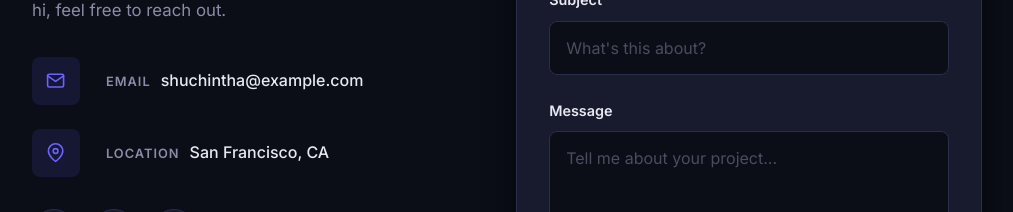
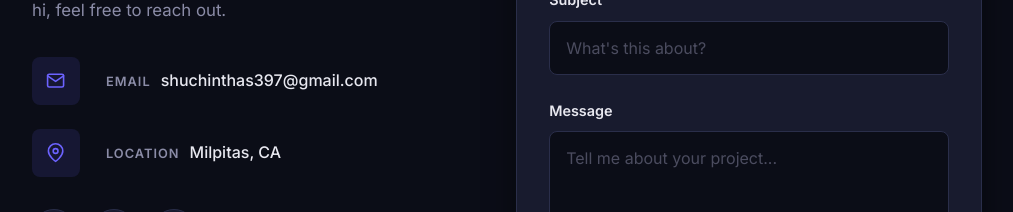
Before and after one commit to Shuchintha/portfolio, a React (Vite) app: page / in a window 1280 px wide. Shown: the part 5748-5960 px from the top of the page, without its empty margins (133-1146 px from the left). Built offline with nearby package versions, Linux system fonts and the light colour scheme.

Commit message:
incorrect value update

```diff
--- a/src/pages/Contact/Contact.tsx
+++ b/src/pages/Contact/Contact.tsx
@@ -58,7 +58,7 @@ const Contact = () => {
               </div>
               <div className="info-details">
                 <span className="info-label">Email</span>
-                <span className="info-value">shuchintha@example.com</span>
+                <span className="info-value">shuchinthas397@gmail.com</span>
               </div>
             </div>
             <div className="info-item">
@@ -67,7 +67,7 @@ const Contact = () => {
               </div>
               <div className="info-details">
                 <span className="info-label">Location</span>
-                <span className="info-value">San Francisco, CA</span>
+                <span className="info-value">Milpitas, CA</span>
               </div>
             </div>
           </div>
```
